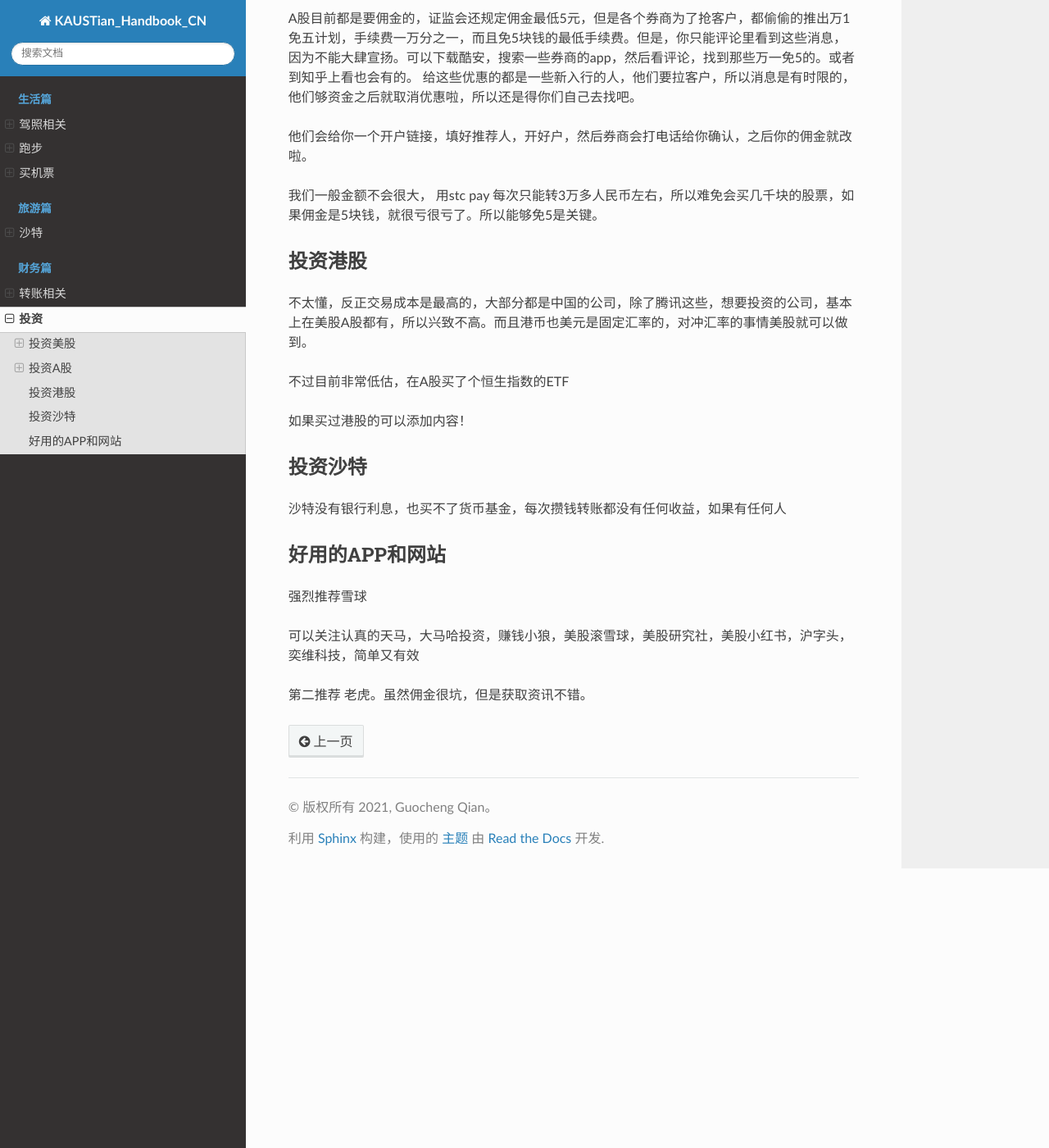
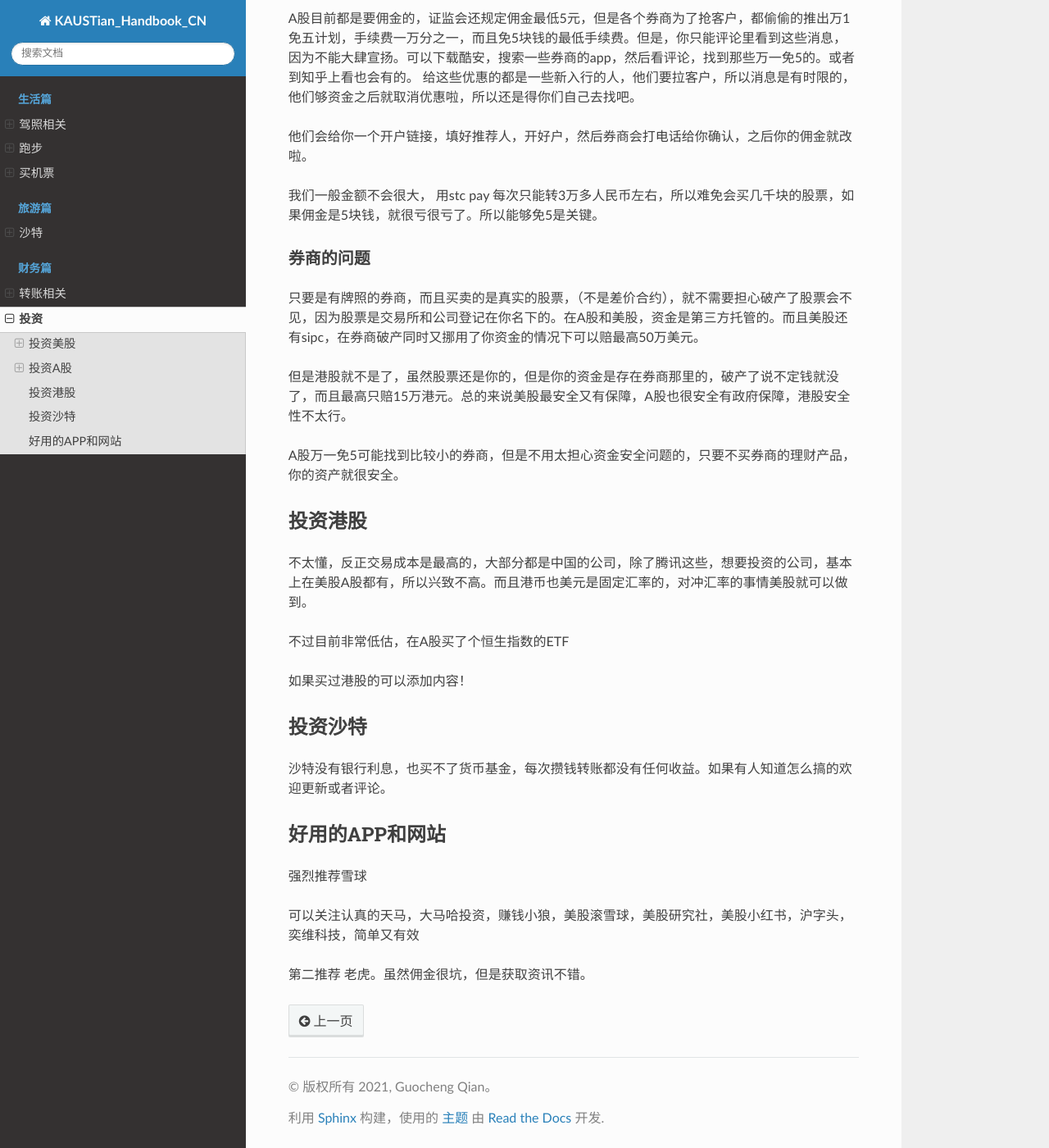
Before and after one commit to guochengqian/KAUSTian_Handbook_CN, a Sphinx documentation site: the page built from docs/content/finance/investment.rst, in a window 1280 px wide and 1400 px high, scrolled down 2100 px. Shown: the whole window at 82% size. Built offline with Sphinx 7.4.7 and the Read the Docs theme 2.0.0, drawn with Linux system fonts in a browser that asks for light colours.

Commit message:
Update investment.rst

```diff
--- a/docs/content/finance/investment.rst
+++ b/docs/content/finance/investment.rst
@@ -75,6 +75,14 @@ A股目前都是要佣金的，证监会还规定佣金最低5元，但是各个
 
 我们一般金额不会很大， 用stc pay 每次只能转3万多人民币左右，所以难免会买几千块的股票，如果佣金是5块钱，就很亏很亏了。所以能够免5是关键。
 
+券商的问题
+^^^^^^^^^^^^
+只要是有牌照的券商，而且买卖的是真实的股票，（不是差价合约），就不需要担心破产了股票会不见，因为股票是交易所和公司登记在你名下的。在A股和美股，资金是第三方托管的。而且美股还有sipc，在券商破产同时又挪用了你资金的情况下可以赔最高50万美元。
+
+但是港股就不是了，虽然股票还是你的，但是你的资金是存在券商那里的，破产了说不定钱就没了，而且最高只赔15万港元。总的来说美股最安全又有保障，A股也很安全有政府保障，港股安全性不太行。
+
+A股万一免5可能找到比较小的券商，但是不用太担心资金安全问题的，只要不买券商的理财产品，你的资产就很安全。
+
 
 投资港股
 -----------
@@ -87,7 +95,7 @@ A股目前都是要佣金的，证监会还规定佣金最低5元，但是各个
 
 投资沙特
 --------------
-沙特没有银行利息，也买不了货币基金，每次攒钱转账都没有任何收益，如果有任何人
+沙特没有银行利息，也买不了货币基金，每次攒钱转账都没有任何收益。如果有人知道怎么搞的欢迎更新或者评论。
 
 
 
```
